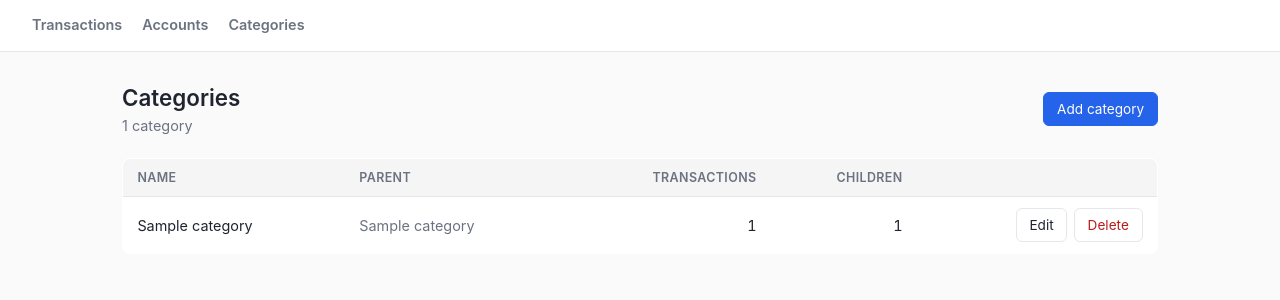
After one commit to vandoornegl/family_finance_reporting, a FastAPI app: template reporting/app/templates/categories.html in a window 1280 px wide. The commit adds this page. Shown: the top 300 px of the page. Run offline with FastAPI, Linux system fonts and the light colour scheme; the template is opened without the code that fills it: most values are stand-ins (such as "Sample title", 1, 10 or a date in 2020).

Commit message:
Add category management UI
Co-authored-by: Copilot App <223556219+Copilot@users.noreply.github.com>

```diff
--- a/reporting/app/main.py
+++ b/reporting/app/main.py
@@ -73,6 +73,72 @@ class TransactionCategoryPayload(BaseModel):
     category_id: int | None
 
 
+class CategoryPayload(BaseModel):
+    name: str = Field(min_length=1, max_length=100)
+    parent_id: int | None = Field(default=None, gt=0)
+
+    @field_validator("name")
+    @classmethod
+    def validate_name(cls, value: str) -> str:
+        value = value.strip()
+        if not value:
+            raise ValueError("Name cannot be empty")
+        return value
+
+
+def validate_category(
+    conn: sqlite3.Connection,
+    payload: CategoryPayload,
+    category_id: int | None = None,
+) -> None:
+    if payload.parent_id is not None:
+        parent_exists = conn.execute(
+            "SELECT 1 FROM categories WHERE id = ?",
+            (payload.parent_id,),
+        ).fetchone()
+        if parent_exists is None:
+            raise HTTPException(status_code=400, detail="Parent category not found")
+
+    if category_id is not None and payload.parent_id is not None:
+        creates_cycle = conn.execute(
+            """
+            WITH RECURSIVE descendants(id) AS (
+                SELECT id FROM categories WHERE parent_id = ?
+                UNION ALL
+                SELECT categories.id
+                FROM categories
+                JOIN descendants ON categories.parent_id = descendants.id
+            )
+            SELECT 1
+            WHERE ? = ? OR EXISTS(
+                SELECT 1 FROM descendants WHERE id = ?
+            )
+            """,
+            (category_id, category_id, payload.parent_id, payload.parent_id),
+        ).fetchone()
+        if creates_cycle is not None:
+            raise HTTPException(
+                status_code=400,
+                detail="A category cannot be nested under itself or one of its children.",
+            )
+
+    duplicate = conn.execute(
+        """
+        SELECT 1
+        FROM categories
+        WHERE name = ? COLLATE NOCASE
+          AND parent_id IS ?
+          AND (? IS NULL OR id <> ?)
+        """,
+        (payload.name, payload.parent_id, category_id, category_id),
+    ).fetchone()
+    if duplicate is not None:
+        raise HTTPException(
+            status_code=409,
+            detail="A category with this name already exists at that level.",
+        )
+
+
 @app.get("/transactions")
 def list_transactions(request: Request):
     with closing(get_connection()) as conn:
@@ -134,6 +200,100 @@ def update_transaction_category(transaction_id: int, payload: TransactionCategor
                 raise HTTPException(status_code=404, detail="Transaction not found")
 
     return {"id": transaction_id, "category_id": payload.category_id}
+
+
+@app.get("/categories")
+def list_categories(request: Request):
+    with closing(get_connection()) as conn:
+        categories = conn.execute(
+            """
+            SELECT
+                categories.id,
+                categories.name,
+                categories.parent_id,
+                parents.name AS parent_name,
+                COUNT(DISTINCT transactions.id) AS transaction_count,
+                COUNT(DISTINCT children.id) AS child_count
+            FROM categories
+            LEFT JOIN categories AS parents ON parents.id = categories.parent_id
+            LEFT JOIN transactions ON transactions.category_id = categories.id
+            LEFT JOIN categories AS children ON children.parent_id = categories.id
+            GROUP BY categories.id
+            ORDER BY
+                COALESCE(parents.name, categories.name) COLLATE NOCASE,
+                parents.name IS NULL DESC,
+                categories.name COLLATE NOCASE
+            """
+        ).fetchall()
+
+    return templates.TemplateResponse(
+        request,
+        "categories.html",
+        {"categories": categories},
+    )
+
+
+@app.post("/api/categories", status_code=status.HTTP_201_CREATED)
+def create_category(payload: CategoryPayload):
+    with closing(get_connection()) as conn:
+        with conn:
+            validate_category(conn, payload)
+            cursor = conn.execute(
+                "INSERT INTO categories (name, parent_id) VALUES (?, ?)",
+                (payload.name, payload.parent_id),
+            )
+            category_id = cursor.lastrowid
+
+    return {"id": category_id}
+
+
+@app.put("/api/categories/{category_id}")
+def update_category(category_id: int, payload: CategoryPayload):
+    with closing(get_connection()) as conn:
+        with conn:
+            category_exists = conn.execute(
+                "SELECT 1 FROM categories WHERE id = ?",
+                (category_id,),
+            ).fetchone()
+            if category_exists is None:
+                raise HTTPException(status_code=404, detail="Category not found")
+
+            validate_category(conn, payload, category_id)
+            conn.execute(
+                "UPDATE categories SET name = ?, parent_id = ? WHERE id = ?",
+                (payload.name, payload.parent_id, category_id),
+            )
+
+    return {"id": category_id}
+
+
+@app.delete("/api/categories/{category_id}", status_code=status.HTTP_204_NO_CONTENT)
+def delete_category(category_id: int):
+    with closing(get_connection()) as conn:
+        with conn:
+            category = conn.execute(
+                """
+                SELECT
+                    EXISTS(SELECT 1 FROM transactions WHERE category_id = ?) AS has_transactions,
+                    EXISTS(SELECT 1 FROM budgets WHERE category_id = ?) AS has_budgets,
+                    EXISTS(SELECT 1 FROM category_rules WHERE category_id = ?) AS has_rules,
+                    EXISTS(SELECT 1 FROM categories WHERE parent_id = ?) AS has_children
+                FROM categories
+                WHERE id = ?
+                """,
+                (category_id, category_id, category_id, category_id, category_id),
+            ).fetchone()
+            if category is None:
+                raise HTTPException(status_code=404, detail="Category not found")
+            if any(category):
+                raise HTTPException(
+                    status_code=409,
+                    detail=(
+                        "This category is in use. Reassign its transactions, budgets, "
+                        "rules, and child categories before deleting it."
+                    ),
+                )
+            conn.execute("DELETE FROM categories WHERE id = ?", (category_id,))
 
 
 @app.get("/accounts")
--- a/reporting/app/templates/base.html
+++ b/reporting/app/templates/base.html
@@ -106,6 +106,7 @@
     <nav>
         <a href="/transactions" class="{{ 'active' if request.url.path == '/transactions' else '' }}">Transactions</a>
         <a href="/accounts" class="{{ 'active' if request.url.path == '/accounts' else '' }}">Accounts</a>
+        <a href="/categories" class="{{ 'active' if request.url.path == '/categories' else '' }}">Categories</a>
     </nav>
     <main>{% block content %}{% endblock %}</main>
     {% block scripts %}{% endblock %}
--- /dev/null
+++ b/reporting/app/templates/categories.html
@@ -0,0 +1,190 @@
+{% extends "base.html" %}
+{% block title %}Categories - Family Finances{% endblock %}
+{% block head %}
+<style>
+    td.number { text-align: right; font-variant-numeric: tabular-nums; white-space: nowrap; }
+    td.muted { color: var(--muted); }
+    .actions { display: flex; justify-content: flex-end; gap: 0.4rem; }
+    dialog {
+        width: min(440px, calc(100% - 2rem));
+        border: 1px solid var(--border);
+        border-radius: 10px;
+        padding: 0;
+        box-shadow: 0 20px 50px rgba(0, 0, 0, 0.18);
+    }
+    dialog::backdrop { background: rgba(31, 36, 48, 0.4); }
+    form { padding: 1.4rem; }
+    form h2 { margin: 0 0 1.25rem; font-size: 1.15rem; }
+    label { display: block; margin-bottom: 1rem; font-size: 0.85rem; font-weight: 600; }
+    input, select {
+        display: block;
+        width: 100%;
+        margin-top: 0.35rem;
+        padding: 0.6rem 0.7rem;
+        border: 1px solid var(--border);
+        border-radius: 6px;
+        background: white;
+        color: var(--ink);
+        font: inherit;
+    }
+    .form-actions { display: flex; justify-content: flex-end; gap: 0.5rem; margin-top: 1.4rem; }
+    .error {
+        display: none;
+        margin-bottom: 1rem;
+        padding: 0.7rem;
+        border-radius: 6px;
+        background: #fef2f2;
+        color: var(--expense);
+        font-size: 0.85rem;
+    }
+    .error.visible { display: block; }
+</style>
+{% endblock %}
+{% block content %}
+<div class="page-header">
+    <div>
+        <h1>Categories</h1>
+        <p class="summary">
+            {{ categories|length }} {{ "category" if categories|length == 1 else "categories" }}
+        </p>
+    </div>
+    <button type="button" class="primary" id="add-category">Add category</button>
+</div>
+
+{% if categories %}
+<div class="table-wrap">
+    <table>
+        <thead>
+            <tr>
+                <th>Name</th>
+                <th>Parent</th>
+                <th style="text-align:right;">Transactions</th>
+                <th style="text-align:right;">Children</th>
+                <th></th>
+            </tr>
+        </thead>
+        <tbody>
+            {% for category in categories %}
+            <tr>
+                <td>{{ category["name"] }}</td>
+                <td class="muted">{{ category["parent_name"] or "-" }}</td>
+                <td class="number">{{ category["transaction_count"] }}</td>
+                <td class="number">{{ category["child_count"] }}</td>
+                <td class="actions">
+                    <button
+                        type="button"
+                        class="edit-category"
+                        data-id="{{ category['id'] }}"
+                        data-name="{{ category['name'] }}"
+                        data-parent-id="{{ category['parent_id'] or '' }}"
+                    >Edit</button>
+                    <button
+                        type="button"
+                        class="danger delete-category"
+                        data-id="{{ category['id'] }}"
+                        data-name="{{ category['name'] }}"
+                    >Delete</button>
+                </td>
+            </tr>
+            {% endfor %}
+        </tbody>
+    </table>
+</div>
+{% else %}
+<div class="empty">No categories yet. Add one to start organizing transactions.</div>
+{% endif %}
+
+<dialog id="category-dialog">
+    <form id="category-form">
+        <h2 id="dialog-title">Add category</h2>
+        <div class="error" id="form-error" role="alert"></div>
+        <input type="hidden" id="category-id">
+        <label>
+            Name
+            <input id="category-name" maxlength="100" required autofocus>
+        </label>
+        <label>
+            Parent category
+            <select id="category-parent">
+                <option value="">None</option>
+                {% for category in categories %}
+                <option value="{{ category['id'] }}">{{ category["name"] }}</option>
+                {% endfor %}
+            </select>
+        </label>
+        <div class="form-actions">
+            <button type="button" id="cancel-category">Cancel</button>
+            <button type="submit" class="primary">Save</button>
+        </div>
+    </form>
+</dialog>
+{% endblock %}
+{% block scripts %}
+<script>
+    const dialog = document.querySelector("#category-dialog");
+    const form = document.querySelector("#category-form");
+    const errorBox = document.querySelector("#form-error");
+    const idInput = document.querySelector("#category-id");
+    const nameInput = document.querySelector("#category-name");
+    const parentInput = document.querySelector("#category-parent");
+
+    function showForm(category = null) {
+        idInput.value = category?.id ?? "";
+        nameInput.value = category?.name ?? "";
+        parentInput.value = category?.parentId ?? "";
+        Array.from(parentInput.options).forEach((option) => {
+            option.disabled = Boolean(category && option.value === category.id);
+        });
+        document.querySelector("#dialog-title").textContent = category ? "Edit category" : "Add category";
+        errorBox.classList.remove("visible");
+        errorBox.textContent = "";
+        dialog.showModal();
+        nameInput.focus();
+    }
+
+    async function readError(response) {
+        const body = await response.json().catch(() => null);
+        if (typeof body?.detail === "string") return body.detail;
+        if (Array.isArray(body?.detail)) return body.detail[0]?.msg ?? "Invalid category details.";
+        return "Could not save the category.";
+    }
+
+    document.querySelector("#add-category").addEventListener("click", () => showForm());
+    document.querySelector("#cancel-category").addEventListener("click", () => dialog.close());
+
+    document.querySelectorAll(".edit-category").forEach((button) => {
+        button.addEventListener("click", () => showForm(button.dataset));
+    });
+
+    document.querySelectorAll(".delete-category").forEach((button) => {
+        button.addEventListener("click", async () => {
+            if (!confirm(`Delete "${button.dataset.name}"?`)) return;
+            const response = await fetch(`/api/categories/${button.dataset.id}`, { method: "DELETE" });
+            if (response.ok) {
+                window.location.reload();
+                return;
+            }
+            alert(await readError(response));
+        });
+    });
+
+    form.addEventListener("submit", async (event) => {
+        event.preventDefault();
+        const id = idInput.value;
+        const response = await fetch(id ? `/api/categories/${id}` : "/api/categories", {
+            method: id ? "PUT" : "POST",
+            headers: { "Content-Type": "application/json" },
+            body: JSON.stringify({
+                name: nameInput.value,
+                parent_id: parentInput.value ? Number(parentInput.value) : null,
+            }),
+        });
+        if (response.ok) {
+            window.location.reload();
+            return;
+        }
+        errorBox.textContent = await readError(response);
+        errorBox.classList.add("visible");
+    });
+</script>
+{% endblock %}
```
Also changed, not shown: README.md.
